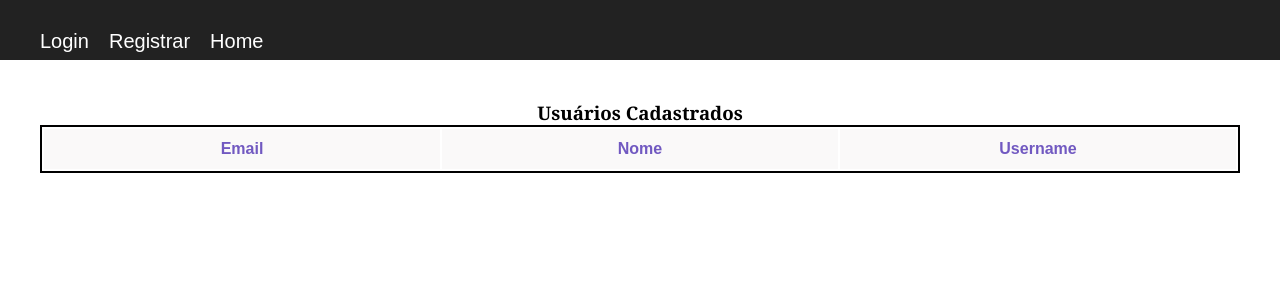
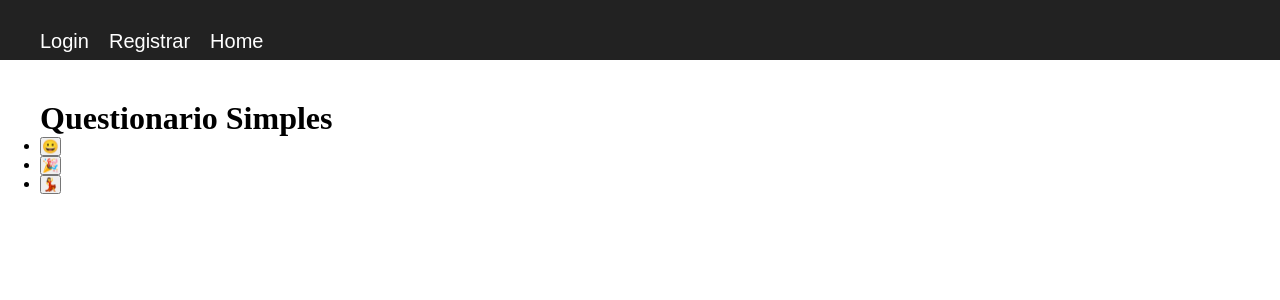
Before and after one commit to LucasTAlmeida/App-voto, a React (Create React App) app in the folder frontend/: page / in a window 1280 px wide. Shown: the top 300 px of the page. Built offline with nearby package versions, Linux system fonts and the light colour scheme.

Commit message:
update interface home

```diff
--- a/frontend/src/components/Home/index.js
+++ b/frontend/src/components/Home/index.js
@@ -1,13 +1,31 @@
 import React, { useEffect, useState } from "react";
 
-import api from "../../services/api";
+//import api from "../../services/api";
 
 import "./styles.css";
 
 
+const displayEmojiName = event => alert(event.target.id);
+const emojis = [
+  {
+    emoji: '😀',
+    name: "Teste a escolha!"
+  },
+  {
+    emoji: '🎉',
+    name: "Acerte a resposta!"
+  },
+  {
+    emoji: '💃',
+    name: "Acerte o maior numero de respostas em menor tempo!"
+  }
+];
+
+
+
 export default function Home(){
 
-    const [usuarios, setUsuarios] = useState([]);
+ /*   const [usuarios, setUsuarios] = useState([]);
 
     useEffect(() => {
         const token = localStorage.getItem("@token:voto");
@@ -23,28 +41,25 @@ export default function Home(){
         }
     }, []);
 
-    return (
-        <div className="container">
-            <h3>Usuários Cadastrados</h3>
-            <table>
-
-                <thead>
-                        <th>Email</th>
-                        <th>Nome</th>
-                        <th>Username</th>
-                </thead>
-                <tbody>
-                    {usuarios.map((usuario) => {
-                        return (
-                    <tr key={usuario._id}>
-                        <td>{usuario.name}</td>
-                        <td>{usuario.email}</td>
-                        <td>{usuario.username}</td>
-                    </tr>
-                        );
-                    })}
-                </tbody>
-            </table>
-        </div>
-    );
-}
+    */
+    const greeting = "greeting";
+    return(
+      <div className="container">
+        <h1 id={greeting}>Questionario Simples</h1>
+        <p></p>
+        <ul>
+          {
+            emojis.map(emoji => (
+              <li key={emoji.name}>
+                <button
+                  onClick={displayEmojiName}
+                >
+                  <span role="img" aria-label={emoji.name} id={emoji.name}>{emoji.emoji}</span>
+                </button>
+              </li>
+            ))
+          }
+        </ul>
+      </div>
+    )
+  }
```
